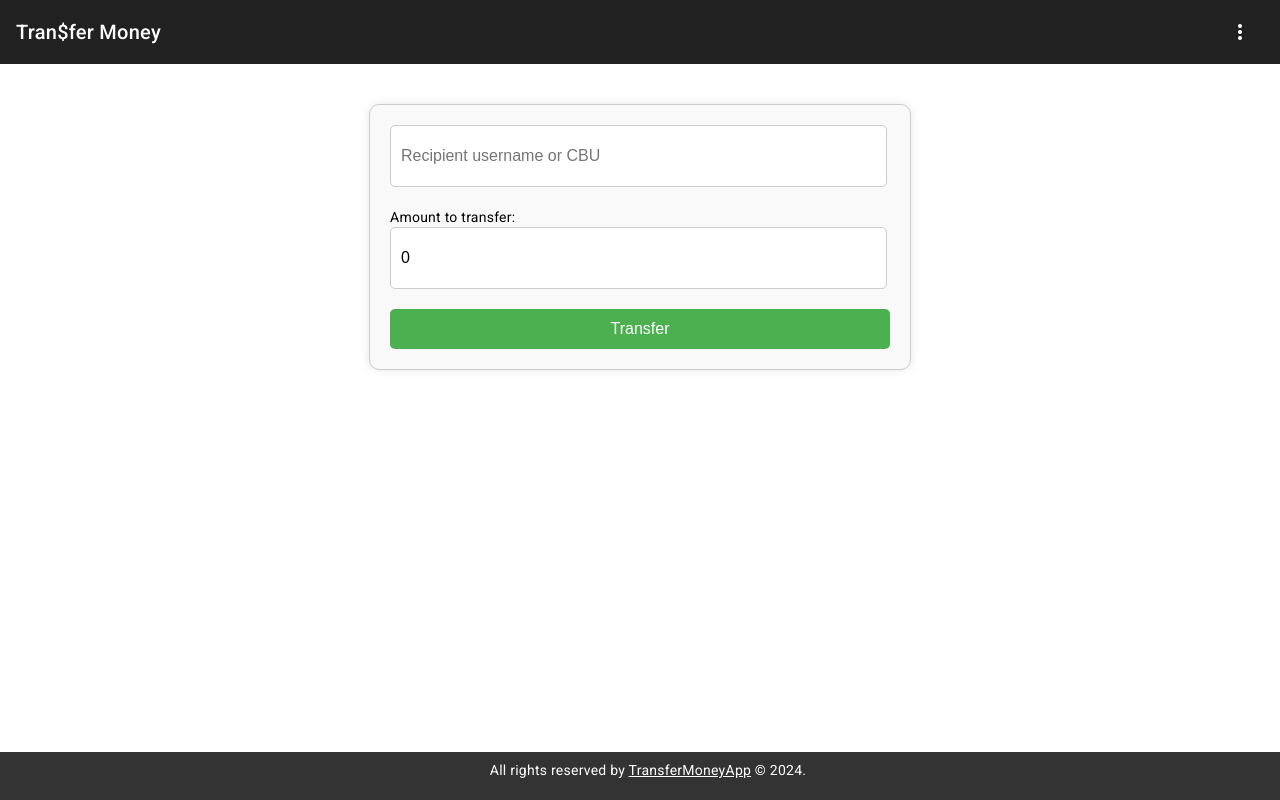
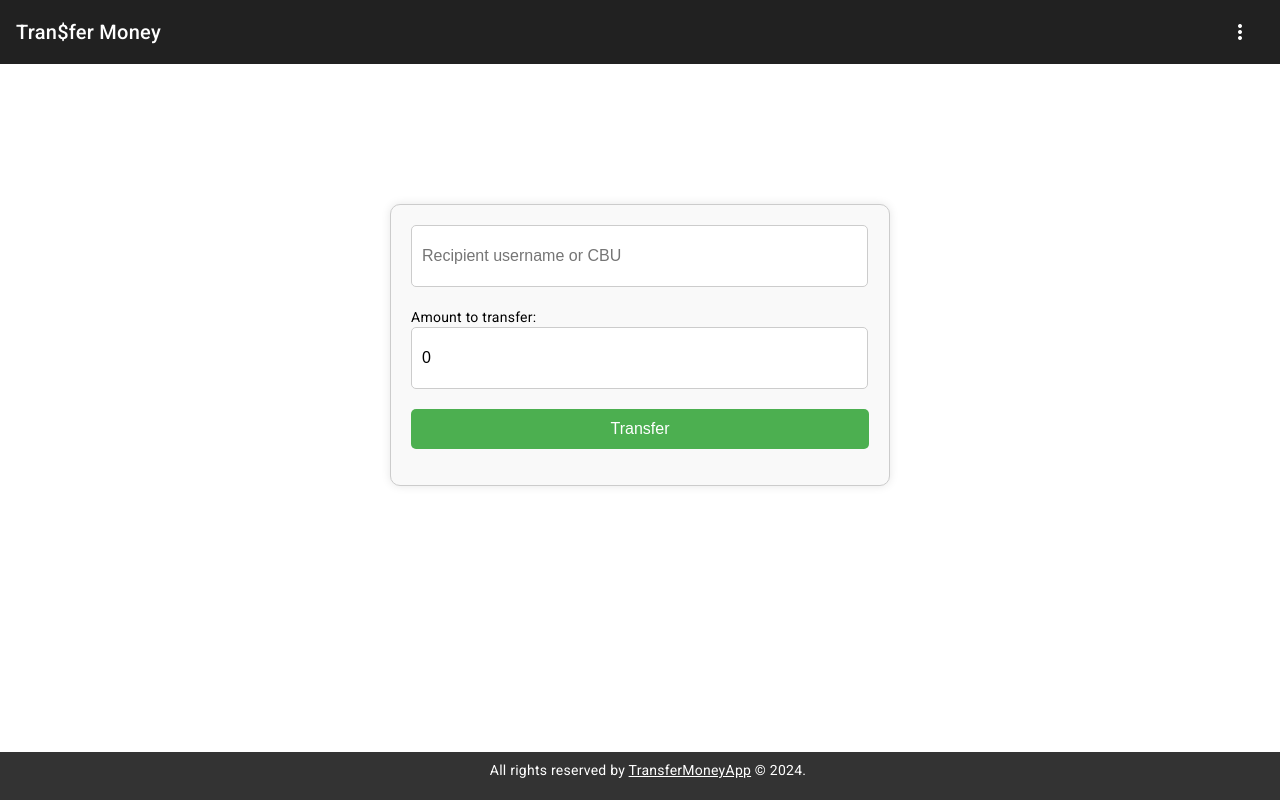
Before and after one commit to Franco-Spinelli/TransferMoney-Client, an Angular app: page /transfers in a window 1280 px wide. Built offline with nearby package versions, Linux system fonts and the light colour scheme; sample sign-in values are in the browser's storage.

Commit message:
add loading circle in transfers-component

```diff
--- a/src/app/transfers/transfers.component.css
+++ b/src/app/transfers/transfers.component.css
@@ -1,3 +1,9 @@
+.container{
+  position: relative;
+  max-width: 500px;
+  margin: 50px auto;
+  padding: 50px;
+}
 form {
     max-width: 500px;
     margin: 40px auto;
@@ -33,6 +39,7 @@ form {
     color: #fff;
     font-size: 16px;
     cursor: pointer;
+    margin-bottom: 1rem;
   }
 
   button[type="submit"]:hover {
@@ -44,3 +51,7 @@ form {
     font-size: 14px;
     margin-bottom: 10px;
   }
+  app-loading-circle {
+    position: relative;
+    left: 47%;
+  }
--- a/src/app/transfers/transfers.component.html
+++ b/src/app/transfers/transfers.component.html
@@ -1,3 +1,4 @@
+<div class="container">
   <form [formGroup]="transferForm" (ngSubmit)="onSubmit()">
     <input type="text" formControlName="recipient" required placeholder="Recipient username or CBU">
     <div *ngIf="transferForm.get('recipient')?.invalid && (transferForm.get('recipient')?.dirty || transferForm.get('recipient')?.touched)">
@@ -11,3 +12,4 @@
     <button type="submit">Transfer</button>
     <app-loading-circle *ngIf="isLoading"></app-loading-circle>
   </form>
+</div>
```
Lines whose indentation alone changed are shown as unchanged.
